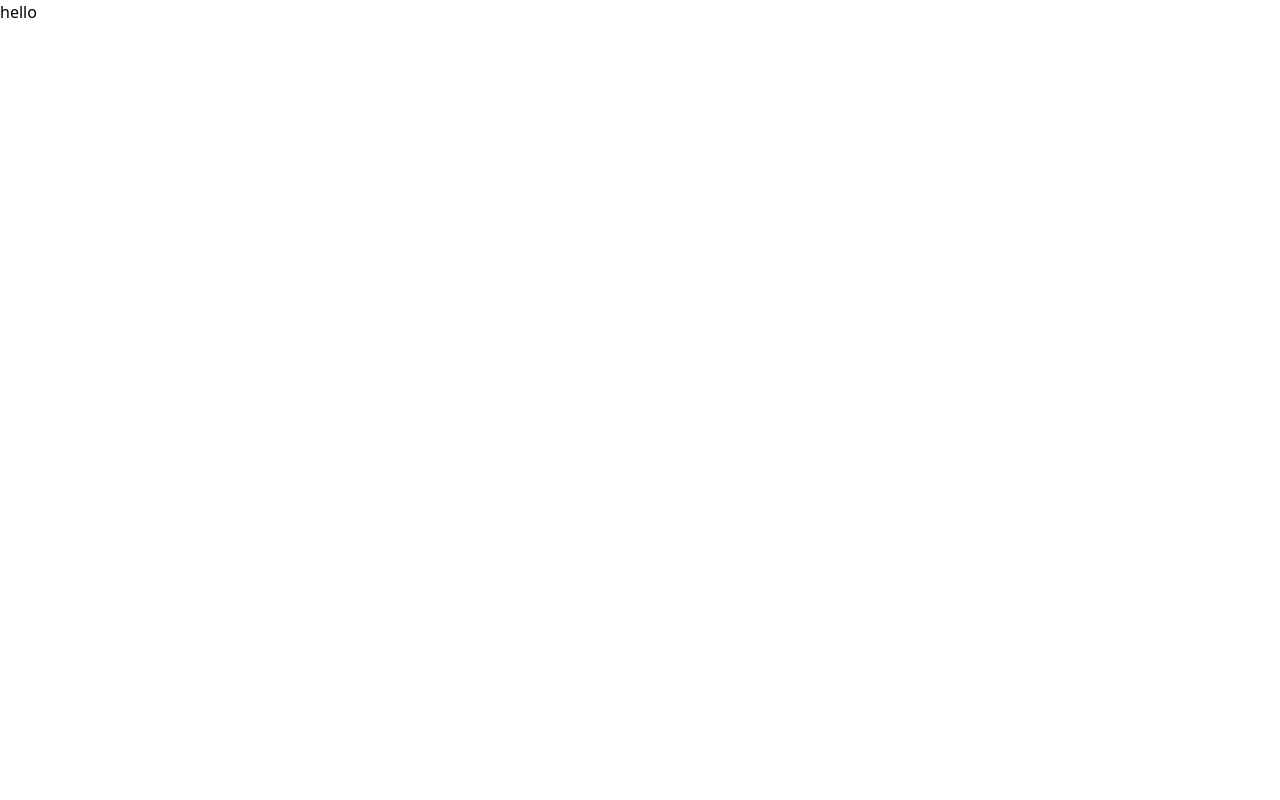
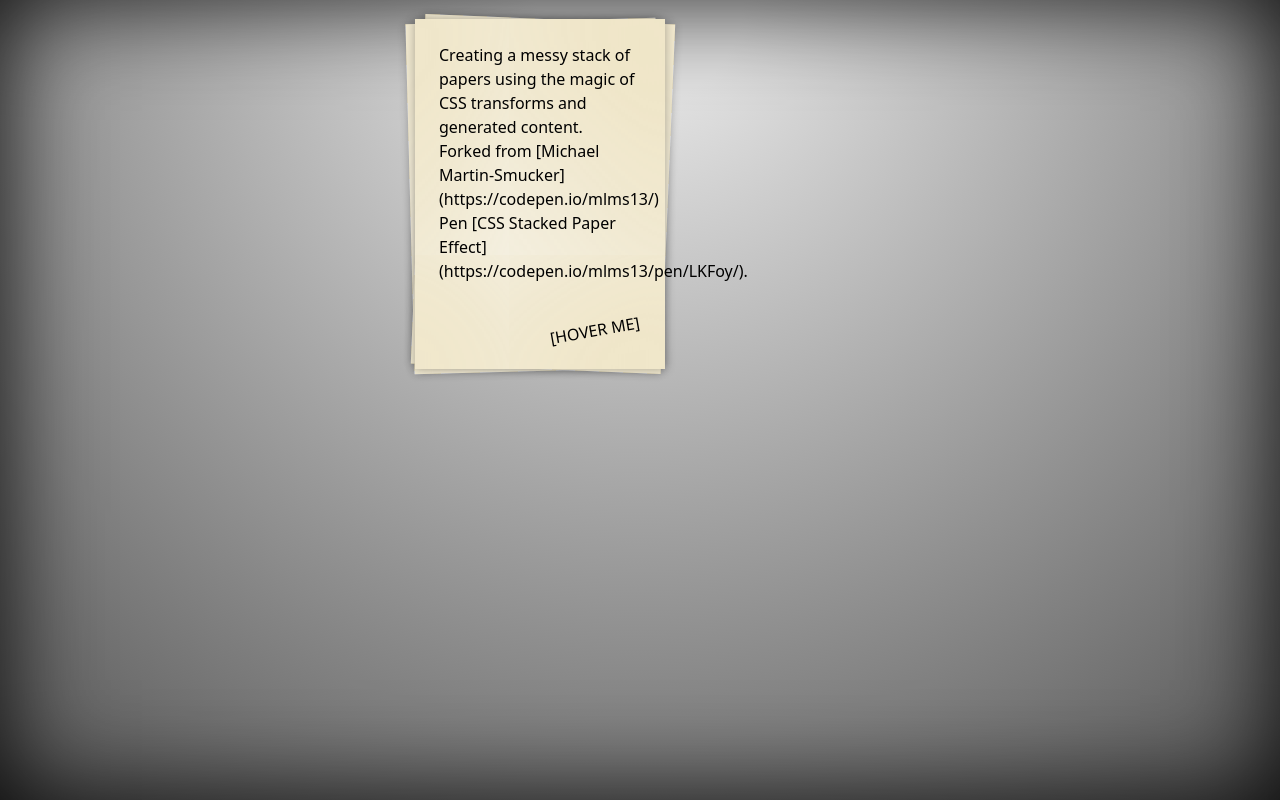
Before and after one commit to 0913vision/2023birthday, a Next.js app: page / in a window 1280 px wide. Built offline with nearby package versions, Linux system fonts and the light colour scheme.

Commit message:
#0-3 init

```diff
--- a/pages/index.js
+++ b/pages/index.js
@@ -1,7 +1,12 @@
 export default function Home() {
   return (
     <main>
-      hello
+      <div class="letter">
+      <p>Creating a messy stack of papers using the magic of CSS transforms and generated content.</p>
+
+      <p>Forked from [Michael Martin-Smucker](https://codepen.io/mlms13/)</p> <p>Pen [CSS Stacked Paper Effect](https://codepen.io/mlms13/pen/LKFoy/).</p>
+        <h3>[HOVER ME]</h3>
+      </div>
     </main>
   )
 }
--- a/styles/globals.css
+++ b/styles/globals.css
@@ -1,3 +1,75 @@
 @tailwind base;
 @tailwind components;
 @tailwind utilities;
+
+html {
+  margin: 0px;
+  box-shadow: inset 0 0 100px rgba(0,0,0,0.9);
+  background: radial-gradient(circle at 50% 0%,#e1e1e1 10%,#555);
+  height: 100%;
+  width: 100%;
+  overflow-x: hidden;
+ }
+
+ body {
+  margin: 0px;
+  height: 100%;
+  width: 100%;
+  overflow-x: hidden;
+ }
+
+ H3 {
+     margin: 45px 0 0;
+     text-align: right;
+     transform:  rotate(-10deg);
+ }
+
+ .letter {
+     background: #fafafa;
+     box-shadow: 0 0 10px rgba(0,0,0,0.3), 0 0 300px 25px rgba(222,198,122,0.7) inset;
+     width: 250px;
+     height: 350px;
+     margin: 1.5% 50% auto;
+     left: -225px;
+     padding: 24px;
+     position: relative;
+ }
+
+ .letter:before, .letter:after {
+     content: "";
+     background: #fafafa;
+     box-shadow: 0 0 8px rgba(0,0,0,0.2), inset 0 0 300px rgba(222,198,122,0.7);
+     height: 100%;
+     width: 100%;
+     position: absolute;
+     z-index: -2;
+     transition: .5s;
+ }
+
+ .letter:before {
+     left: -5px;
+     top: 2px;
+     transform: rotate(-1.5deg);
+ }
+
+ .letter:after {
+     right: -3px;
+     top: 0px;
+     transform: rotate(2.4deg);
+ }
+
+ .letter:hover:before {
+ transform: rotate(0deg);
+ border: solid rgba(111,99,61,0.4);
+ border-width: 0px 0px 0px 1px;
+ left: -6px;
+ top: -6px;
+ }
+
+ .letter:hover:after {
+ transform: rotate(0deg);
+ border: solid rgba(111,99,61,0.4);
+ border-width: 0px 0px 0px 1px;
+ right: 3px;
+ top: -3px;
+ }
```
